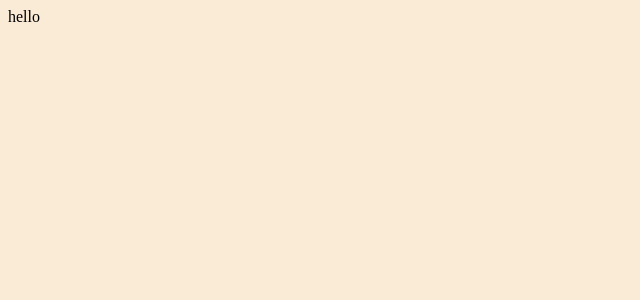
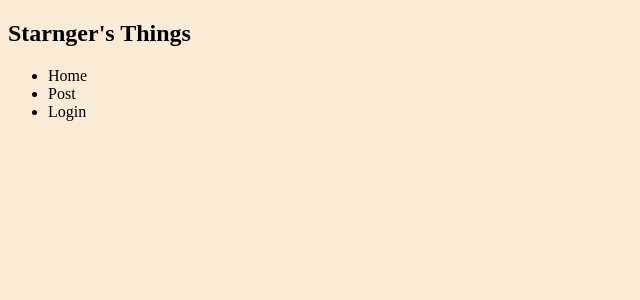
Before and after one commit to Alexmm1/Strangers-Things, a React (Create React App) app: page / in a window 1280 px wide. Shown: the top 300 px of the page, without its empty margins (0-640 px from the left). Built offline with nearby package versions, Linux system fonts and the light colour scheme; no server answers.

Commit message:
got to fetch the data

```diff
--- /dev/null
+++ b/src/api-adapter/index.jsx
@@ -0,0 +1,13 @@
+const BaseUrl =
+  "https://strangers-things.herokuapp.com/api/2301-FTB-ET-WEB-FT/posts";
+
+export const fetchPost = async () => {
+  try {
+    const response = await fetch(BaseUrl);
+    const result = await response.json();
+    console.log(result);
+    return result.data.posts;
+  } catch (error) {
+    console.log(error);
+  }
+};
--- a/src/components/Main.jsx
+++ b/src/components/Main.jsx
@@ -1,7 +1,20 @@
-import React from "react";
+import React, { useEffect, useState } from "react";
 import Navbar from "./Navbar";
+import { fetchPost } from "../api-adapter";
 
 const Main = () => {
+  const [posts, setPosts] = useState([]);
+  async function getPosts() {
+    try {
+      const allPost = await fetchPost();
+      setPosts(allPost);
+    } catch (error) {}
+  }
+
+  useEffect(() => {
+    getPosts();
+  }, []);
+
   return (
     <div id="main">
       <Navbar />
--- a/src/components/Navbar.jsx
+++ b/src/components/Navbar.jsx
@@ -1,7 +1,16 @@
 import React from "react";
 
 function Navbar() {
-  return <div>hello</div>;
+  return (
+    <div className="navbar">
+      <h2>Starnger's Things</h2>
+      <ul>
+        <li>Home</li>
+        <li>Post</li>
+        <li>Login</li>
+      </ul>
+    </div>
+  );
 }
 
 export default Navbar;
--- a/src/components/index.jsx
+++ b/src/components/index.jsx
@@ -1,2 +1,3 @@
 export { default as Navbar } from "./Navbar";
 export { default as Main } from "./Main";
+export { default as fetchPost } from "../api-adapter";
```
